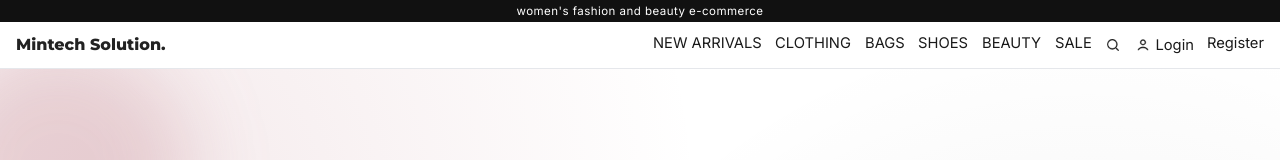
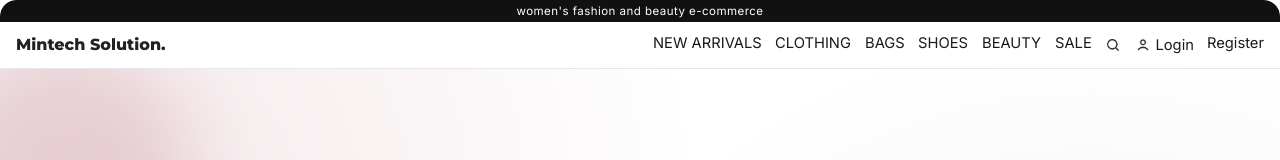
Before and after one commit to Enqutk/Women-s_Fashion-Beauty, a Next.js app in the folder client/: page /login in a window 1280 px wide. Shown: the top 160 px of the page. Built offline with nearby package versions, Linux system fonts and the light colour scheme; no server answers.

Commit message:
Enhance AppHeader styles by adding border radius to the top corners and overflow hidden property for improved visual aesthetics and layout consistency.

```diff
--- a/client/src/components/layout/AppHeader.module.css
+++ b/client/src/components/layout/AppHeader.module.css
@@ -4,6 +4,9 @@
   z-index: 20;
   background: #fff;
   border-bottom: 1px solid var(--color-border);
+  border-top-left-radius: 16px;
+  border-top-right-radius: 16px;
+  overflow: hidden;
 }
 
 .topStrip {
@@ -13,6 +16,8 @@
   font-size: 0.72rem;
   padding: 0.24rem 0.5rem;
   letter-spacing: 0.04em;
+  border-top-left-radius: 16px;
+  border-top-right-radius: 16px;
 }
 
 .inner {
```
